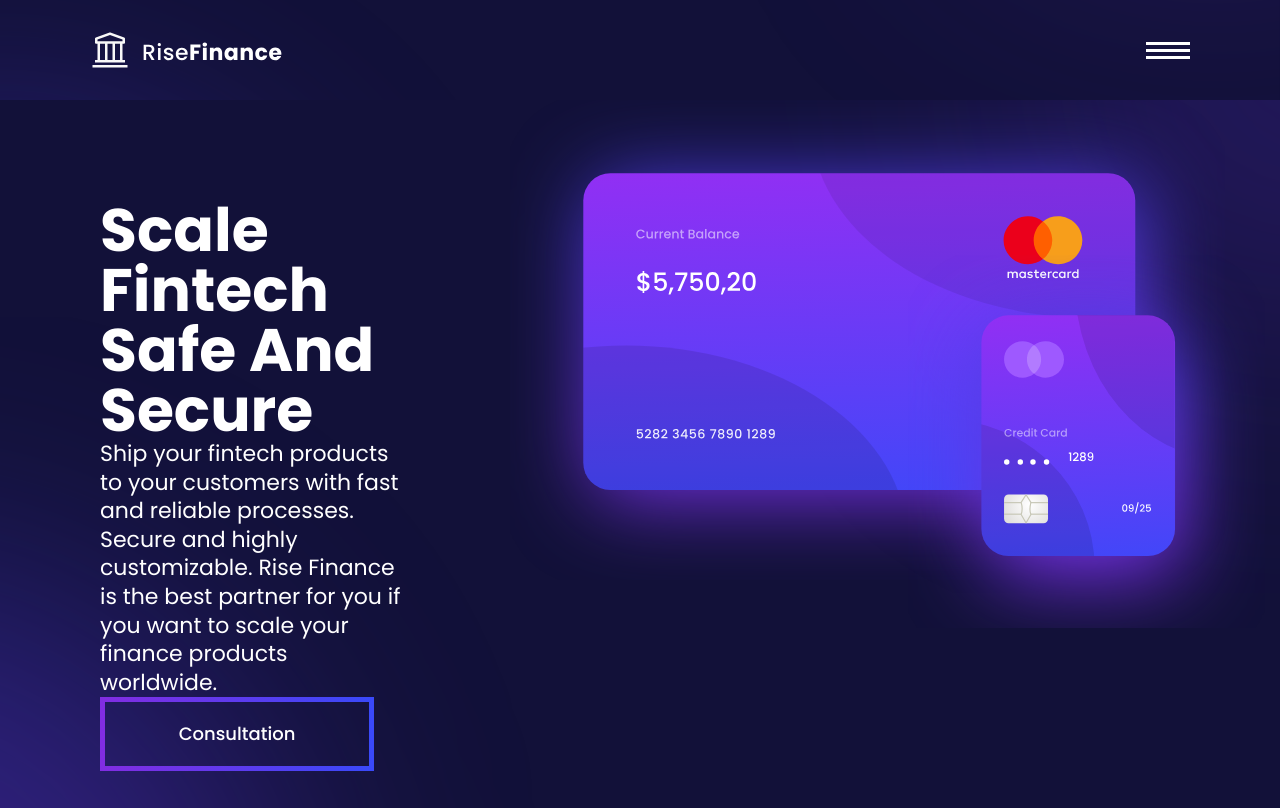
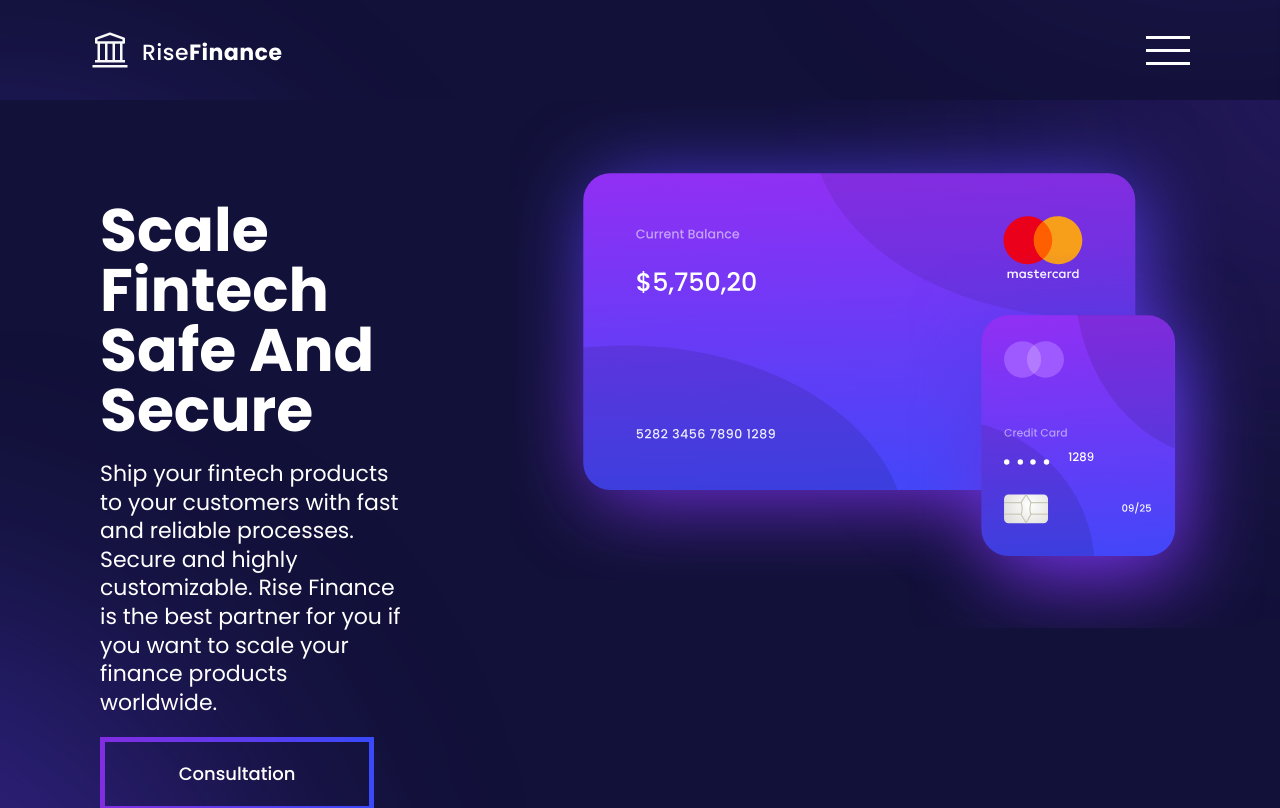
Before and after one commit to Vitchenzo2812/rise-finance, a React (Vite) app: page / in a window 1280 px wide. Shown: the top 808 px of the page. Built offline with nearby package versions, Linux system fonts and the light colour scheme.

Commit message:
feat: added button hover gradient transition and create effect for menu hamburguer button

```diff
--- a/src/components/Header/index.tsx
+++ b/src/components/Header/index.tsx
@@ -1,12 +1,19 @@
+import { useState } from 'react';
 import Section from '../Section';
 import * as S from './styled';
 
 export default function Header() {
+  const [isOpened, setIsOpened] = useState<boolean>(false)
+
   return(
     <Section background="url(./public/hero.svg)">
       <S.Wrapper>
         <S.Logo />
-        <S.Menu />
+        <S.Menu isOpened={isOpened} onClick={() => setIsOpened(old => !old)}>
+          <div></div>
+          <div></div>
+          <div></div>
+        </S.Menu>
       </S.Wrapper>
     </Section>
   );
--- a/src/components/Header/styled.ts
+++ b/src/components/Header/styled.ts
@@ -1,4 +1,4 @@
-import styled from "styled-components";
+import styled, { css } from "styled-components";
 
 export const Wrapper = styled.div`
   display: flex;
@@ -24,11 +24,29 @@ export const Logo = styled.div`
   background-size: cover;
 `
 
-export const Menu = styled.div`
+export const Menu = styled.div<{ isOpened: boolean }>`
   width: 4.4rem;
-  height: 1.7rem;
-
-  background-image: url(./public/icon-menu.svg);
-
+  height: max-content;
   cursor: pointer;
+  display: flex;
+  flex-direction: column;
+  row-gap: 1rem;
+  position: relative;
+  div {
+    height: .3rem;
+    width: 4.4rem;
+    background: #fff;
+  }
+  div {
+    transition: all .2s ease-in-out;
+  }
+  ${props => props.isOpened ? css`
+  div:nth-child(2) { display: none; }
+  div:nth-child(1) {
+    transform: rotate(-45deg) translateY(.9rem);
+  }
+  div:nth-child(3) {
+    transform: rotate(45deg) translateY(-.9rem);
+  }
+  ` : ''}
 `
--- a/src/components/Home/Main/Hero/index.tsx
+++ b/src/components/Home/Main/Hero/index.tsx
@@ -11,7 +11,10 @@ export default function Hero() {
         <S.WrapperText>
           <S.Title><span>Scale Fintech</span><br/>Safe And Secure</S.Title>
           <S.Description>Ship your fintech products to your customers with fast and reliable processes. Secure and highly customizable. Rise Finance is the best partner for you if you want to scale your finance products worldwide.</S.Description>
-          <S.Button>Consultation</S.Button>
+          <S.Button>
+            <span>Consultation</span>
+            <S.ButtonLayer className='button-layer' />
+          </S.Button>
         </S.WrapperText>
         <S.WrapperCard>
           <S.CardImage img="url(./public/cards.svg)"/>
--- a/src/components/Home/Main/Hero/styled.ts
+++ b/src/components/Home/Main/Hero/styled.ts
@@ -2,14 +2,15 @@ import styled from "styled-components";
 
 export const Container = styled.div`
   display: grid;
-
   color: #fff;
 `
 
 export const WrapperText = styled.div`
   grid-column: 1;
-
+  display: flex;
+  row-gap: 2rem;
   padding: 10rem;
+  flex-direction: column;
 `
 
 export const WrapperCard = styled.div`
@@ -26,27 +27,42 @@ export const Description = styled.p`
   line-height: 130%;
 `
 
+export const ButtonLayer = styled.div`
+  width: 0rem;
+  height: 100%;
+  position: absolute;
+  top: 0;
+  left: 0;
+  z-index: 0;
+  background: var(--gradient);
+  transition: all .2s linear;
+`
+
 export const Button = styled.button`
   width: 27.4rem;
   height: 7.4rem;
-
+  position: relative;
   font-size: 1.8rem;
   line-height: 100%;
   font-weight: 500;
-
-  color: #fff;
-
   cursor: pointer;
-
   background: transparent;
   border: 5px solid transparent;
   border-image: linear-gradient(90deg, rgba(129,45,226,1) 0%, rgba(58,73,249,1) 100%);
   border-image-slice: 1;
-
-  transition: all cubic-bezier(0,.68,.78,.6);
+  color: #fff;
+  span {
+    z-index: 1;
+    top: 50%;
+    left: 50%;
+    transform: translate(-50%, -50%);
+    position: absolute;
+  }
 
   :hover {
-    background: var(--gradient);
+    .button-layer {
+      width: 26.4rem;
+    }
   }
 `
 
```
Also changed, not shown: 2 other files (tests, documents, lock files or other folders).
